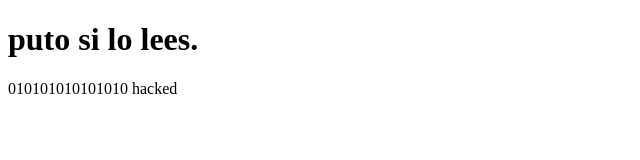
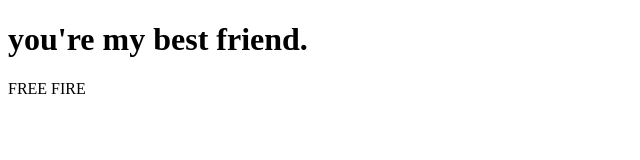
Before and after one commit to shun9080/shun9080.github.io, a plain HTML site: page index.html in a window 1280 px wide. Shown: the whole page, without its empty margins (0-640 px from the left). Drawn offline with Linux system fonts and the light colour scheme.

Commit message:
Update index.html

```diff
--- a/index.html
+++ b/index.html
@@ -1,7 +1,7 @@
 <!DOCTYPE html>
 <html lang ="es">
     <body>
-        <h1>puto si lo lees.</h1>
-        <p>010101010101010 hacked</p>
+        <h1> you're my best friend.</h1>
+        <p>FREE FIRE</p>
     </body>
 </html>
```
